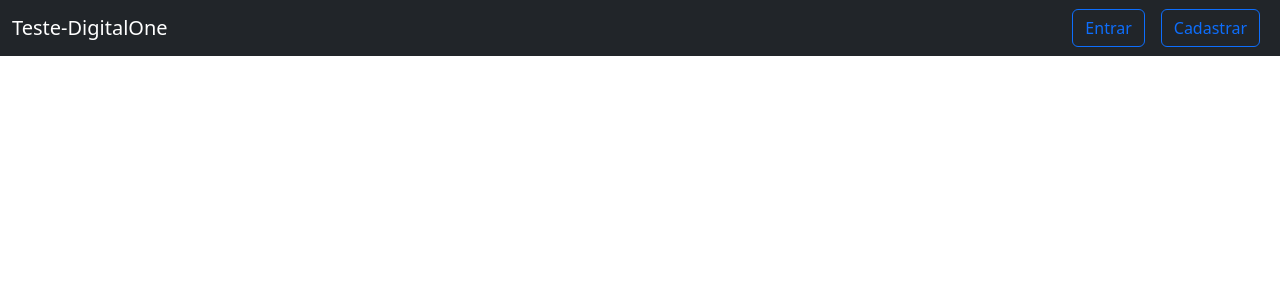
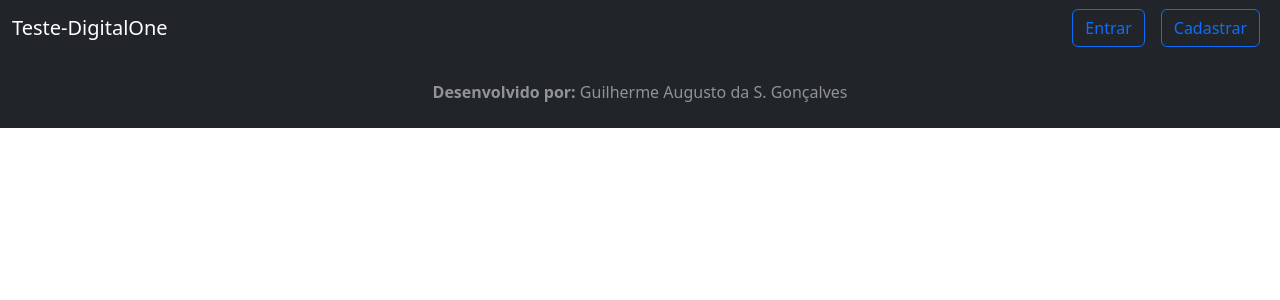
Before and after one commit to dev-digitalone/teste-desenvolvimento-web, a React (Create React App) app in the folder frontend/: page / in a window 1280 px wide. Shown: the top 300 px of the page. Built offline with nearby package versions, Linux system fonts and the light colour scheme.

Commit message:
layout inicial do footer da aplicação

```diff
--- a/frontend/src/App.jsx
+++ b/frontend/src/App.jsx
@@ -1,10 +1,12 @@
 import React from 'react';
+import Footer from './components/template/Footer';
 import Header from './components/template/Header';
 
 function App() {
     return (
         <div className="App">
             <Header />
+            <Footer />
         </div>
     );
 }
--- /dev/null
+++ b/frontend/src/components/template/Footer.jsx
@@ -0,0 +1,17 @@
+import React from 'react';
+
+export default function Footer() {
+    return (
+        <footer
+            id="sticky-footer"
+            className="flex-shrink-0 py-4 bg-dark text-white-50"
+        >
+            <div className="container text-center">
+                <span>
+                    <strong>Desenvolvido por: </strong>
+                    Guilherme Augusto da S. Gonçalves
+                </span>
+            </div>
+        </footer>
+    );
+}
```
